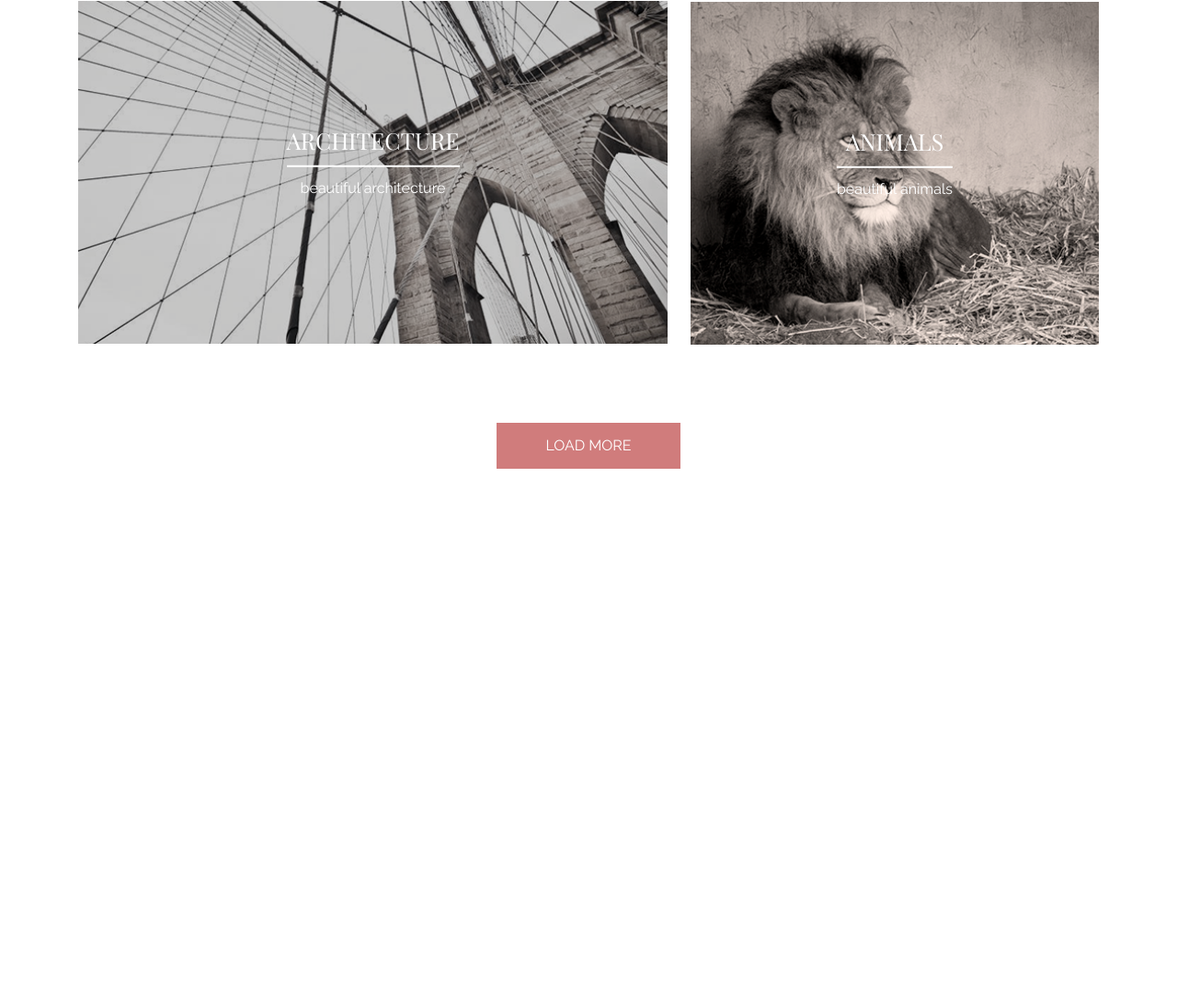
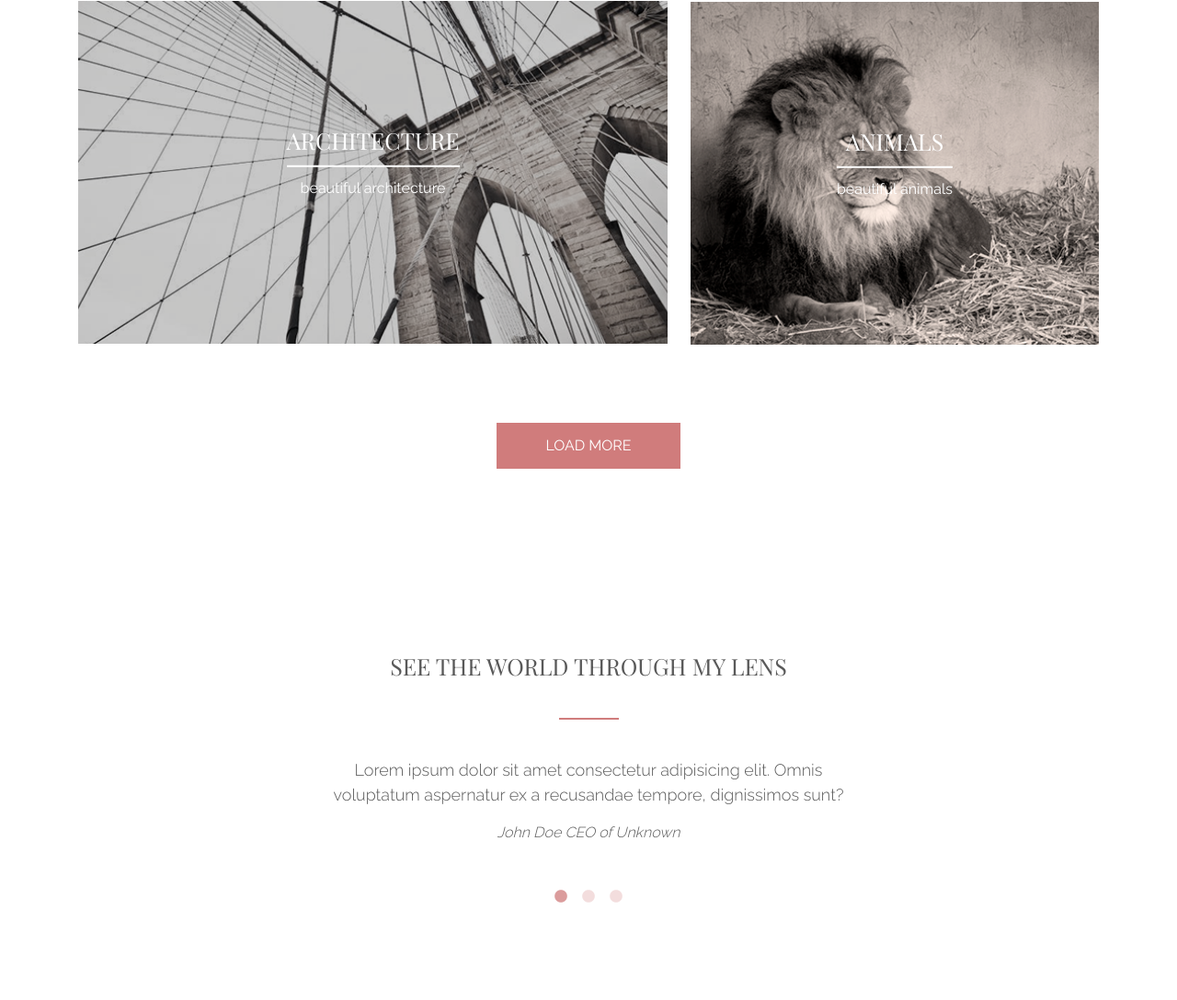
Before and after one commit to sopanda/mariaAnna, a plain HTML site: page index.html in a window 1280 px wide. Shown: the part 2214-3302 px from the top of the page at 92% size. Before the commit the page ends 2784 px from the top, so only its background shows below. Drawn offline with nearby package versions, Linux system fonts and the light colour scheme.

Commit message:
Carousel section done

```diff
--- a/css/main.css
+++ b/css/main.css
@@ -267,3 +267,33 @@ p {
 .btn-gallery:hover {
   background-color: #dd6767;
 }
+
+.world__wrap {
+  padding: 140px 0;
+}
+
+.see-carousel {
+  color: #595959;
+  max-width: 564px;
+  text-align: center;
+  margin: 0 auto;
+}
+
+.see-carousel blockquote {
+  font-size: 18px;
+  font-weight: 300;
+}
+
+.see-carousel cite {
+  font-style: 14px;
+}
+
+.slick-dots {
+  bottom: -68px;
+}
+
+.slick-dots li button:before,
+.slick-dots li.slick-active button:before {
+  color: #d07c7c;
+  font-size: 16px;
+}
--- a/index.html
+++ b/index.html
@@ -9,6 +9,8 @@
     <link href="https://fonts.googleapis.com/css?family=Playfair+Display|Raleway:300,400,500|Dancing+Script" rel="stylesheet">
     <link rel="stylesheet" href="https://stackpath.bootstrapcdn.com/bootstrap/4.1.3/css/bootstrap.min.css" integrity="sha384-MCw98/SFnGE8fJT3GXwEOngsV7Zt27NXFoaoApmYm81iuXoPkFOJwJ8ERdknLPMO"
         crossorigin="anonymous">
+    <link rel="stylesheet" type="text/css" href="https://cdnjs.cloudflare.com/ajax/libs/slick-carousel/1.9.0/slick.min.css" />
+    <link rel="stylesheet" type="text/css" href="https://cdnjs.cloudflare.com/ajax/libs/slick-carousel/1.9.0/slick-theme.min.css" />
     <link rel="stylesheet" href="css/main.css">
 </head>
 
@@ -154,6 +156,38 @@
             </div>
         </div>
     </section>
+
+    <section id="world" class="world">
+        <div class="container world__wrap">
+            <div class="row">
+                <div class="col-lg-12">
+                    <h2 class="title">See the world through my lens</h2>
+                    <div class="under__line mx-auto"></div>
+                </div>
+            </div>
+            <div class="see-carousel">
+                <div class="carousel-item">
+                    <blockquote>Lorem ipsum dolor sit amet consectetur adipisicing elit. Omnis voluptatum aspernatur ex
+                        a recusandae tempore, dignissimos sunt?</blockquote>
+                    <cite>John Doe CEO of Unknown</cite>
+                </div>
+                <div class="carousel-item">
+                    <blockquote>Lorem ipsum dolor sit amet consectetur adipisicing elit. Omnis voluptatum aspernatur ex
+                        a recusandae tempore, dignissimos sunt?</blockquote>
+                    <cite>John Doe CEO of Unknown</cite>
+                </div>
+                <div class="carousel-item">
+                    <blockquote>Lorem ipsum dolor sit amet consectetur adipisicing elit. Omnis voluptatum aspernatur ex
+                        a recusandae tempore, dignissimos sunt?</blockquote>
+                    <cite>John Doe CEO of Unknown</cite>
+                </div>
+            </div>
+        </div>
+    </section>
+
+    <script src="https://ajax.googleapis.com/ajax/libs/jquery/3.3.1/jquery.min.js"></script>
+    <script type="text/javascript" src="https://cdnjs.cloudflare.com/ajax/libs/slick-carousel/1.9.0/slick.min.js"></script>
+    <script src="js/slick_slider.js"></script>
 </body>
 
 </html>
--- /dev/null
+++ b/js/slick_slider.js
@@ -0,0 +1,3 @@
+$(".see-carousel").slick({
+  dots: true
+});
```
